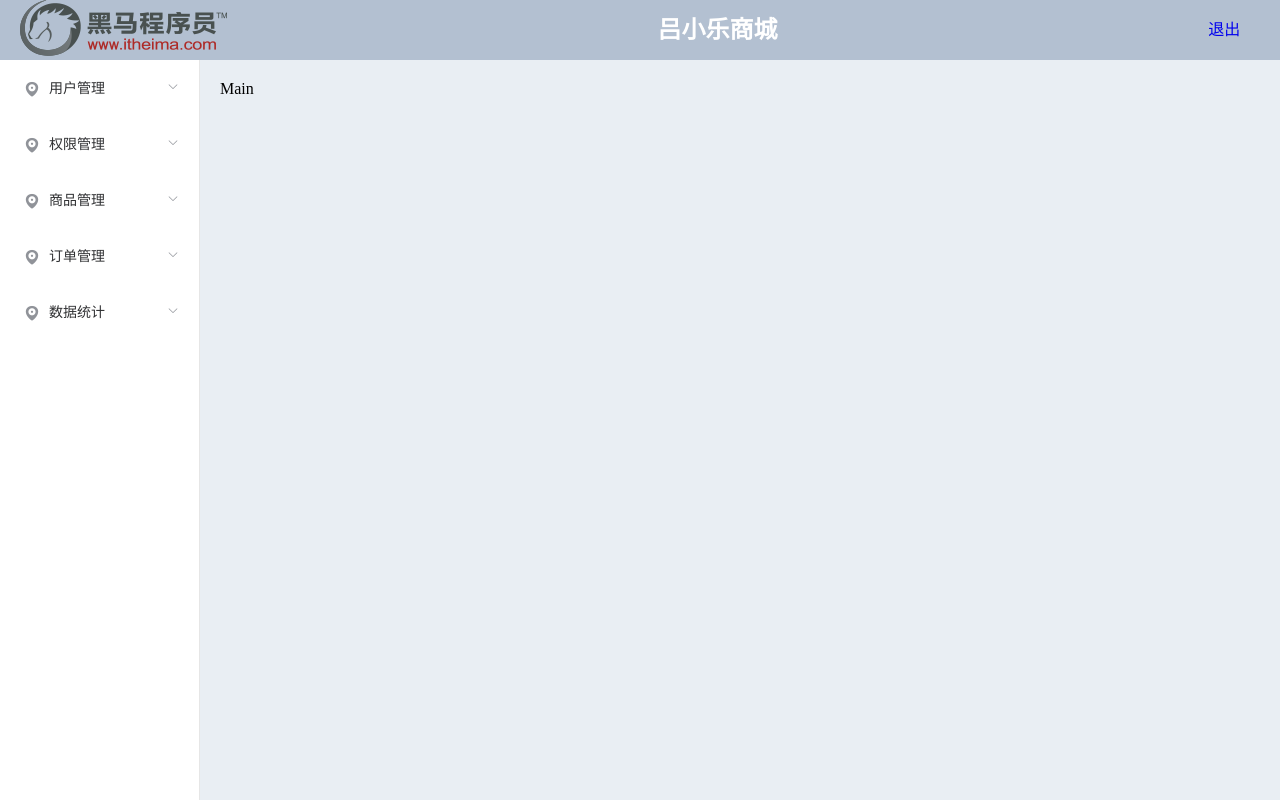
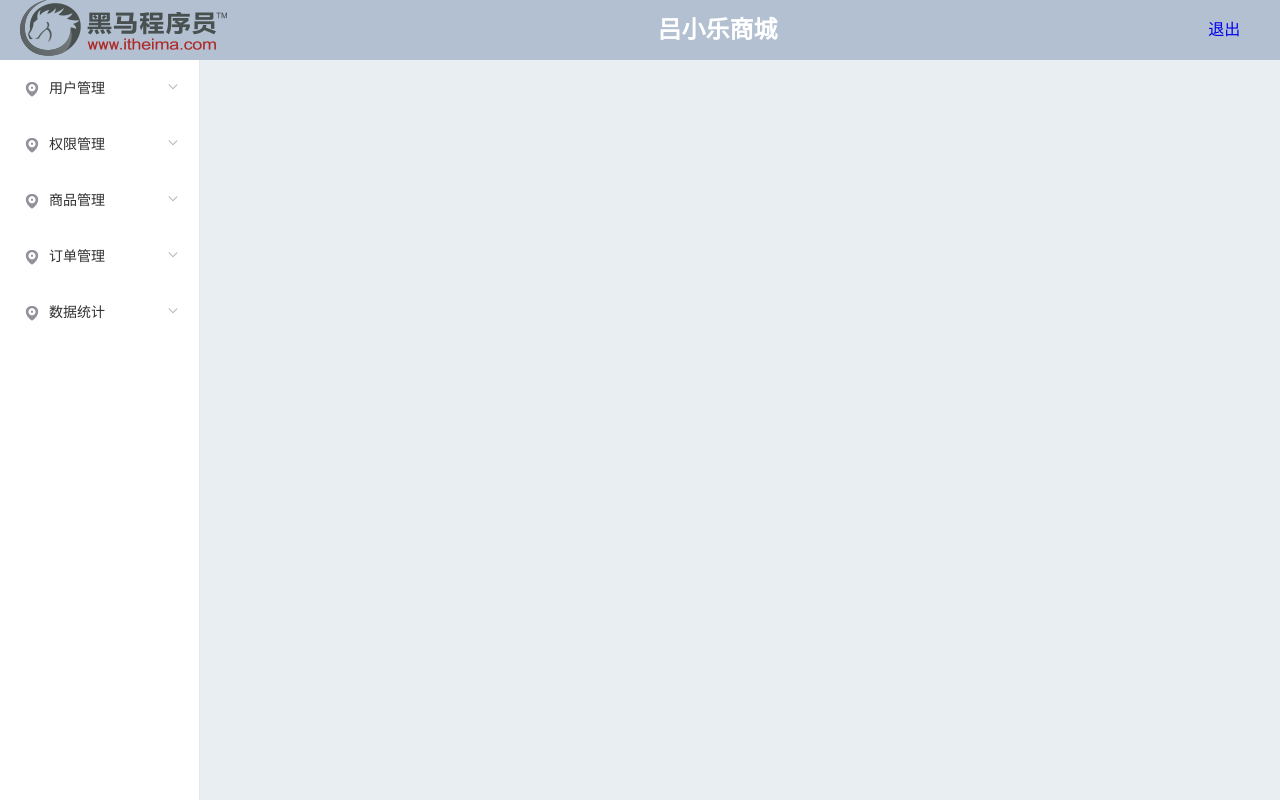
Before and after one commit to xiaole0218/mallmanager, a Vue app: page /user in a window 1280 px wide. Built offline with nearby package versions, Linux system fonts and the light colour scheme; sample sign-in values are in the browser's storage.

Commit message:
渲染用户组件

```diff
--- a/src/router/index.js
+++ b/src/router/index.js
@@ -2,6 +2,7 @@
 import Router from 'vue-router'
 import Login from '@/views/login'
 import Home from '@/views/home'
+import User from '@/views/user'
 
 
 Vue.use(Router)
@@ -10,7 +11,14 @@
   routes: [
     {
       path: '/',
-      component: Home
+      component: Home,
+      children: [
+        {
+          name: 'users',
+          path: '/user',
+          component: User
+        }
+      ]
     },
     {
       name: 'login',
--- a/src/views/home.vue
+++ b/src/views/home.vue
@@ -90,7 +90,9 @@
 
         </el-menu>
       </el-aside>
-      <el-main class="main">Main</el-main>
+      <el-main class="main">
+        <router-view></router-view>
+      </el-main>
     </el-container>
   </el-container>
 </template>
--- /dev/null
+++ b/src/views/user.vue
@@ -0,0 +1,13 @@
+<template>
+    <div>用户组件</div>
+</template>
+
+<script>
+    export default {
+        name: "user"
+    }
+</script>
+
+<style scoped>
+
+</style>
```
